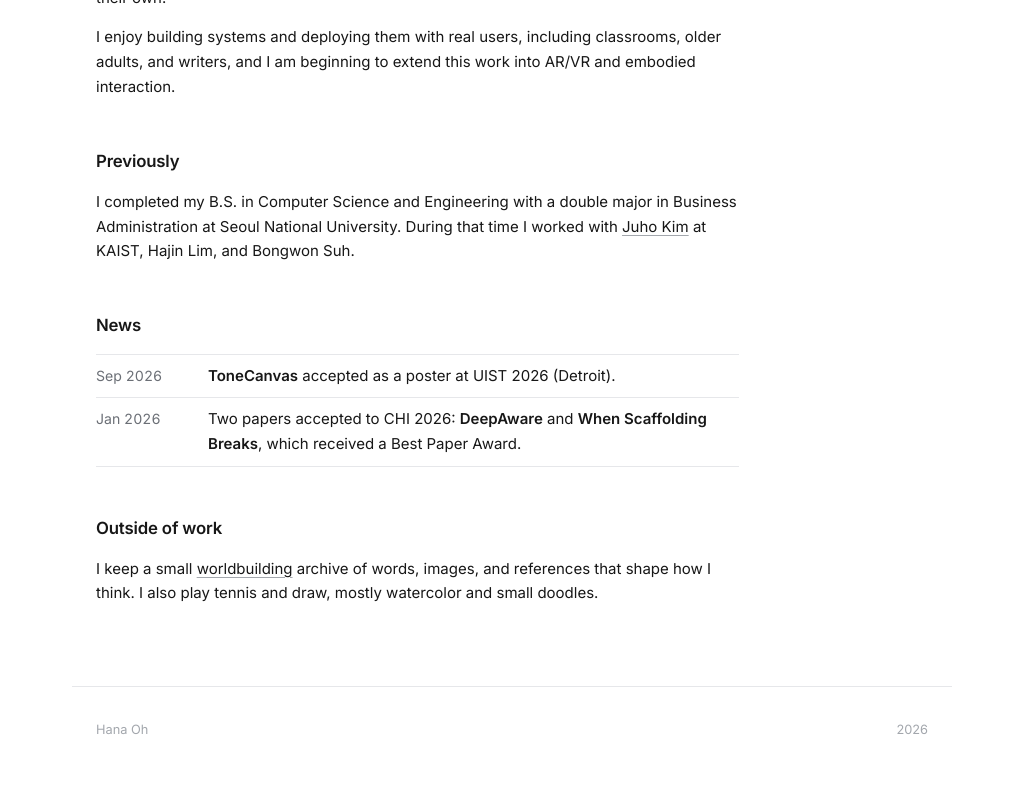
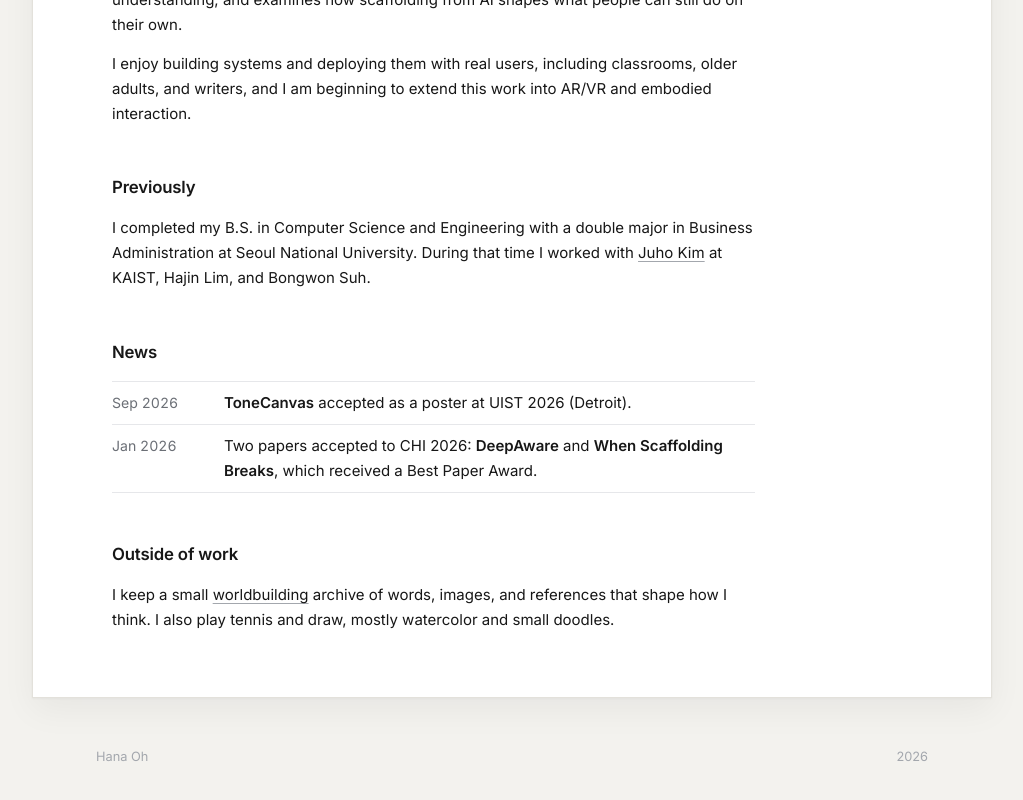
Before and after one commit to hanaisreal/hanaisreal.github.io, a React (Create React App) app: page / in a window 1280 px wide. Shown: the part 588-1388 px from the top of the page, without its empty margins (128-1151 px from the left). Built offline with nearby package versions, Linux system fonts and the light colour scheme; no server answers.

Commit message:
Put pages on a white sheet over a paper ground; keep worldbuilding dark
Co-Authored-By: Claude Opus 5 <noreply@anthropic.com>

```diff
--- a/src/App.tsx
+++ b/src/App.tsx
@@ -17,6 +17,11 @@ const App: React.FC = () => {
   const [bgLoaded, setBgLoaded] = useState(false);
   const location = useLocation();
   const isCollections = location.pathname.startsWith('/collections');
+
+  React.useEffect(() => {
+    document.body.classList.toggle('is-collections', isCollections);
+    return () => document.body.classList.remove('is-collections');
+  }, [isCollections]);
 
   React.useEffect(() => {
     const img = new window.Image();
--- a/src/cleanui/HomePage.tsx
+++ b/src/cleanui/HomePage.tsx
@@ -29,6 +29,7 @@ const NEWS = [
 const HomePage: React.FC = () => (
   <div>
     <SiteHeader />
+    <div className="c-sheet">
     <main className="c-main">
       <section className="c-profile" data-analytics-section="home_hero">
         <div>
@@ -105,6 +106,7 @@ const HomePage: React.FC = () => (
         </p>
       </section>
     </main>
+    </div>
     <SiteFooter />
   </div>
 );
--- a/src/cleanui/ResearchPage.tsx
+++ b/src/cleanui/ResearchPage.tsx
@@ -8,10 +8,12 @@ import './clean.css';
 const ResearchPage: React.FC = () => (
   <div>
     <SiteHeader />
+    <div className="c-sheet">
     <main className="c-main c-main--research">
       <PublicationsSection />
       <ProjectsSection />
     </main>
+    </div>
     <SiteFooter />
   </div>
 );
--- a/src/cleanui/clean.css
+++ b/src/cleanui/clean.css
@@ -10,10 +10,10 @@
   --c-font: "Inter", -apple-system, BlinkMacSystemFont, "Segoe UI", Helvetica, Arial, sans-serif;
 }
 
-html, html body {
-  background: #ffffff !important;
+html, html body:not(.is-collections) {
+  background: #f3f2ee !important;
 }
-html body {
+html body:not(.is-collections) {
   font-family: var(--c-font);
   font-size: 15px;
   line-height: 1.65;
@@ -66,17 +66,23 @@ html body {
   border-bottom-color: var(--c-text);
 }
 
-/* ── page shell ── */
+/* ── page shell: a white sheet on a paper ground ── */
+.c-sheet {
+  max-width: calc(var(--c-col) + 5rem);
+  margin: 1.6rem auto 3rem;
+  background: #ffffff;
+  border: 1px solid #e3e1db;
+  box-shadow: 0 1px 2px rgba(20, 20, 20, 0.04), 0 12px 32px rgba(20, 20, 20, 0.05);
+}
 .c-main {
   max-width: var(--c-col);
   margin: 0 auto;
-  padding: 3.2rem 1.5rem 5rem;
+  padding: 3.2rem 2.5rem 4rem;
 }
 .c-footer {
   max-width: var(--c-col);
   margin: 0 auto;
-  padding: 2rem 1.5rem 2.5rem;
-  border-top: 1px solid var(--c-line);
+  padding: 0 1.5rem 2.5rem;
   display: flex;
   justify-content: space-between;
   font-size: 0.8rem;
@@ -336,16 +342,16 @@ body .page--project {
   --award: var(--c-text);
   --scarlet: var(--c-link);
   font-family: var(--c-font);
-  background: transparent;
+  background: #ffffff;
   backdrop-filter: none;
   -webkit-backdrop-filter: none;
-  border: 0;
-  box-shadow: none;
-  margin: 0 auto;
-  padding: 2.4rem 1.5rem 4rem;
-  max-width: 760px;
+  border: 1px solid #e3e1db;
+  box-shadow: 0 1px 2px rgba(20, 20, 20, 0.04), 0 12px 32px rgba(20, 20, 20, 0.05);
+  margin: 1.6rem auto 3rem;
+  padding: 2.4rem 2.5rem 4rem;
+  max-width: 820px;
 }
-body .page--project { max-width: var(--c-col); }
+body .page--project { max-width: calc(var(--c-col) + 5rem); }
 body .page--publication .sec-heading,
 body .page--project .sec-heading {
   font-family: var(--c-font);
@@ -371,6 +377,9 @@ body .proj-card__media { background: #f7f7f8; }
 body .site-footer { display: none; }
 
 @media (max-width: 720px) {
+  .c-sheet { margin: 0.8rem 0.6rem 2rem; }
+  .c-main { padding: 2.2rem 1.25rem 3rem; }
+  body .page--publication, body .page--project { margin: 0.8rem 0.6rem 2rem; padding: 1.8rem 1.25rem 3rem; }
   .c-header { flex-direction: column; gap: 0.6rem; }
   .c-nav { gap: 1rem; }
   .c-profile { grid-template-columns: 1fr; }
```
